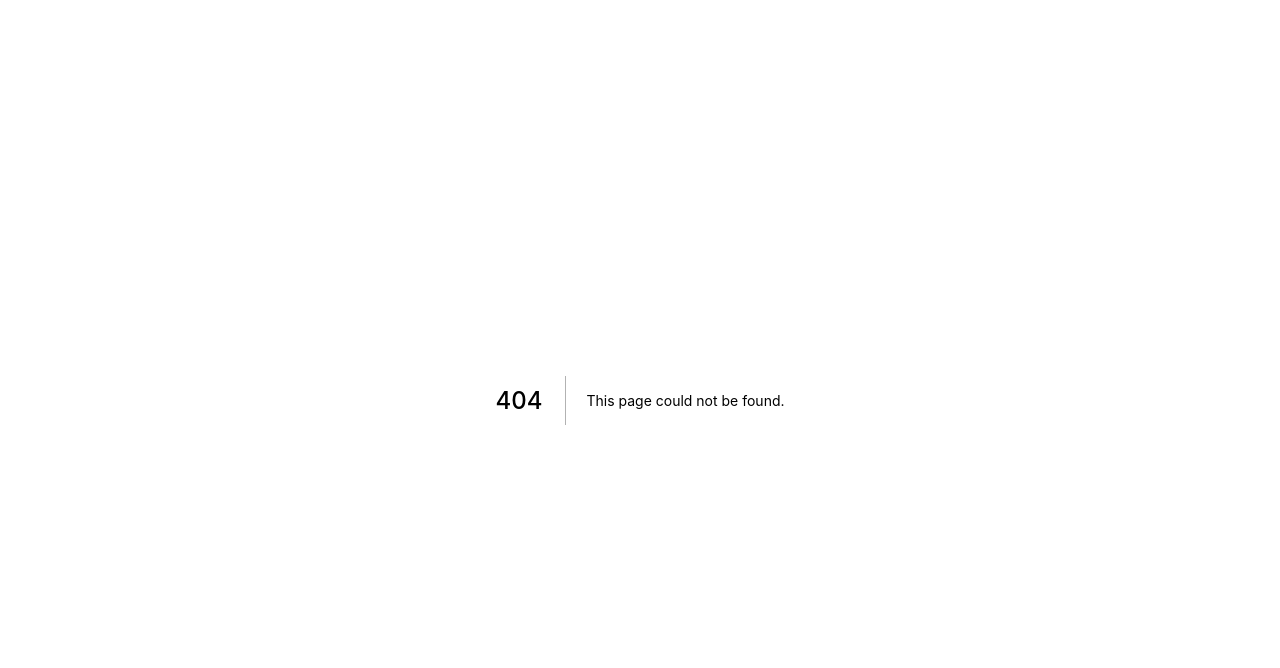
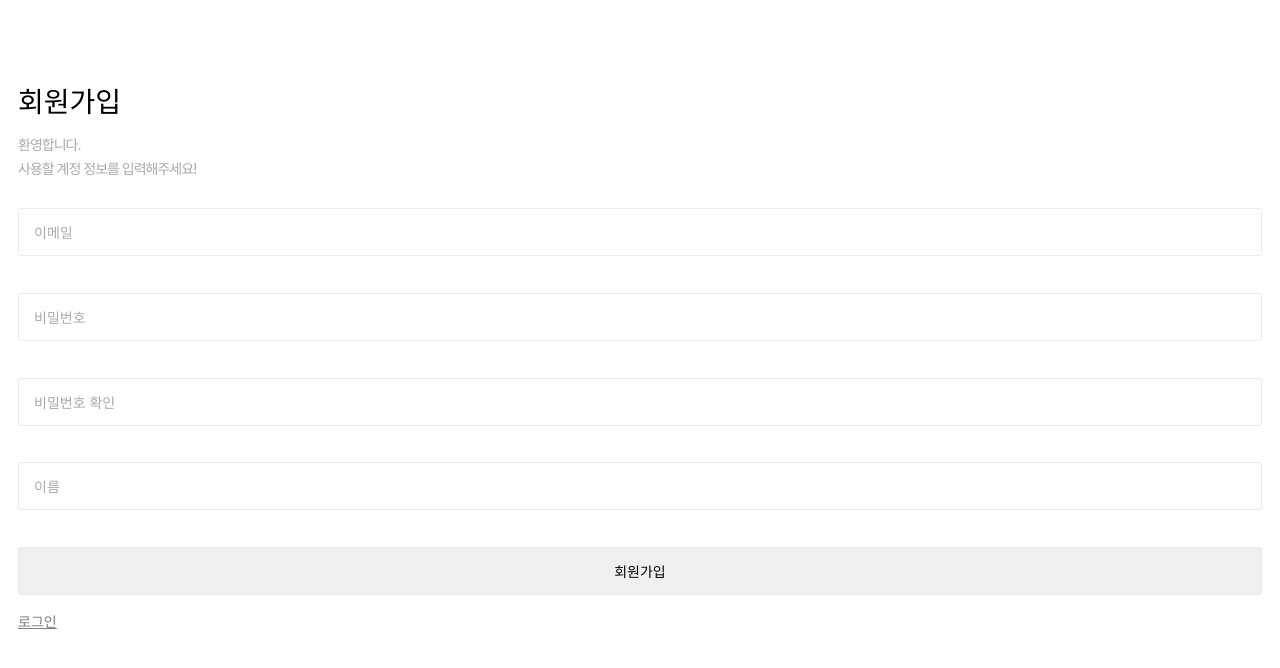
Before and after one commit to kimjangsimpark/calendar-app, a Next.js app: page /signup in a window 1280 px wide. Before the commit this address had no page. Shown: the top 668 px of the page. Built offline with nearby package versions, Linux system fonts and the light colour scheme.

Commit message:
feat: Add signup page

```diff
--- /dev/null
+++ b/src/pages/signup.tsx
@@ -0,0 +1,115 @@
+import React, { useState } from 'react';
+import Head from 'next/head';
+import Link from 'next/link';
+import accountStyle from '@/styles/account.module.scss';
+
+const SignupPage = () => {
+  const [signupForm, setSignupForm] = useState({
+    id: '',
+    password: '',
+    passwordConfirm: '',
+    name: '',
+  });
+
+  const handleChange = (event: React.ChangeEvent<HTMLInputElement>) => {
+    const { name, value } = event.target;
+
+    const nextForm = {
+      ...signupForm,
+      [name]: value,
+    };
+
+    setSignupForm(nextForm);
+  };
+
+  const printFormData = (event: React.MouseEvent) => {
+    event.preventDefault();
+    console.log('formdata', signupForm);
+  };
+
+  return (
+    <>
+      <Head>
+        <title>회원가입 | KJSP Calendar</title>
+        <meta charSet="utf-8" />
+        <meta name="viewport" content="initial-scale=1.0, width=device-width" />
+      </Head>
+      <main className={accountStyle.accountContainer}>
+        <article>
+          <h2 className={accountStyle.title}>회원가입</h2>
+          <div className={accountStyle.welcomeMessageWrapper}>
+            <p>환영합니다.</p>
+            <p>사용할 계정 정보를 입력해주세요!</p>
+          </div>
+        </article>
+        <form className={accountStyle.accountForm}>
+          <div className={accountStyle.inputWrapper}>
+            <input
+              className={accountStyle.input}
+              autoComplete="off"
+              type="email"
+              name="id"
+              id="id"
+              placeholder=" "
+              onChange={handleChange}
+              value={signupForm.id}
+            />
+            <label htmlFor="id" className={accountStyle.label}>
+              이메일
+            </label>
+          </div>
+          <div className={accountStyle.inputWrapper}>
+            <input
+              className={accountStyle.input}
+              type="password"
+              name="password"
+              id="password"
+              placeholder=" "
+              onChange={handleChange}
+              value={signupForm.password}
+            />
+            <label htmlFor="password" className={accountStyle.label}>
+              비밀번호
+            </label>
+          </div>
+          <div className={accountStyle.inputWrapper}>
+            <input
+              className={accountStyle.input}
+              type="password"
+              name="passwordConfirm"
+              id="passwordConfirm"
+              placeholder=" "
+              onChange={handleChange}
+              value={signupForm.passwordConfirm}
+            />
+            <label htmlFor="passwordConfirm" className={accountStyle.label}>
+              비밀번호 확인
+            </label>
+          </div>
+          <div className={accountStyle.inputWrapper}>
+            <input
+              className={accountStyle.input}
+              type="text"
+              name="name"
+              id="name"
+              placeholder=" "
+              onChange={handleChange}
+              value={signupForm.name}
+            />
+            <label htmlFor="name" className={accountStyle.label}>
+              이름
+            </label>
+          </div>
+          <button className={accountStyle.submitButton} onClick={printFormData}>
+            회원가입
+          </button>
+          <Link href="/login">
+            <a className={accountStyle.link}>로그인</a>
+          </Link>
+        </form>
+      </main>
+    </>
+  );
+};
+
+export default SignupPage;
```
